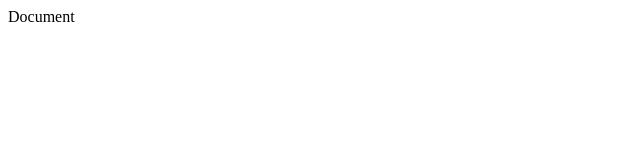
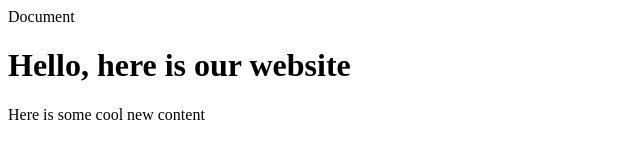
Before and after one commit to dnzayit/Aboutme-project, a plain HTML site: page index.html in a window 1280 px wide. Shown: the whole page, without its empty margins (0-640 px from the left). Drawn offline with Linux system fonts and the light colour scheme.

Commit message:
Added content to index.html

```diff
--- a/index.html
+++ b/index.html
@@ -6,5 +6,8 @@
         <meta name="viewpoint" content="width=device-width, initial-scale=1.o />
         <title>Document</title>
     </head>
-    <body></body>
+    <body>
+       <h1>Hello, here is our website</h1>
+       <p>Here is some cool new content</p>
+    </body>
 </html>
```
